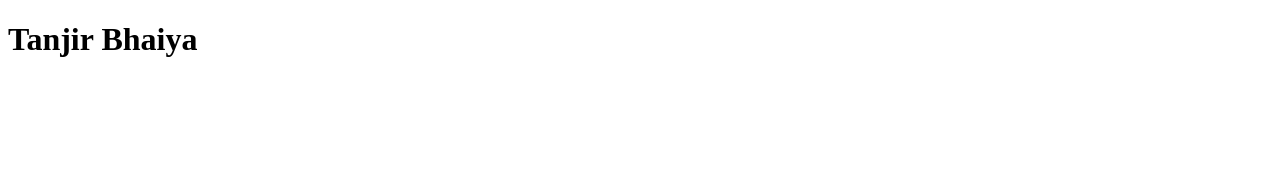
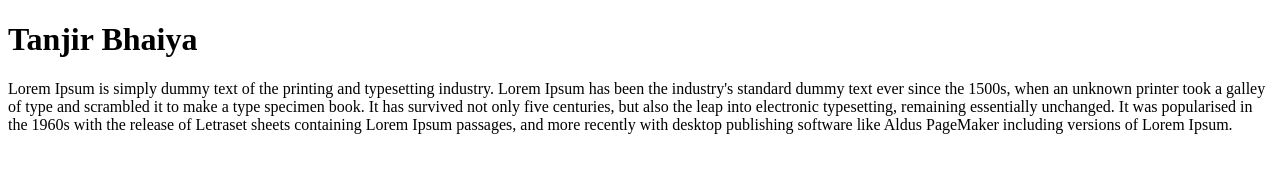
Before and after one commit to tanjirhc/first-project, a plain HTML site: page index.html in a window 1280 px wide. Drawn offline with Linux system fonts and the light colour scheme.

Commit message:
p tag added

```diff
--- a/index.html
+++ b/index.html
@@ -8,5 +8,17 @@
         <h1>
             Tanjir Bhaiya
         </h1>
+        <p>
+            Lorem Ipsum is simply dummy text of the printing and
+            typesetting industry. Lorem Ipsum has been the industry's
+            standard dummy text ever since the 1500s, when an unknown
+            printer took a galley of type and scrambled it to make a type specimen book.
+            It has survived not only five centuries,
+            but also the leap into electronic typesetting,
+            remaining essentially unchanged. It was popularised
+            in the 1960s with the release of Letraset sheets containing
+            Lorem Ipsum passages, and more recently with desktop publishing
+            software like Aldus PageMaker including versions of Lorem Ipsum.
+        </p>
     </body>
 </html>
```
